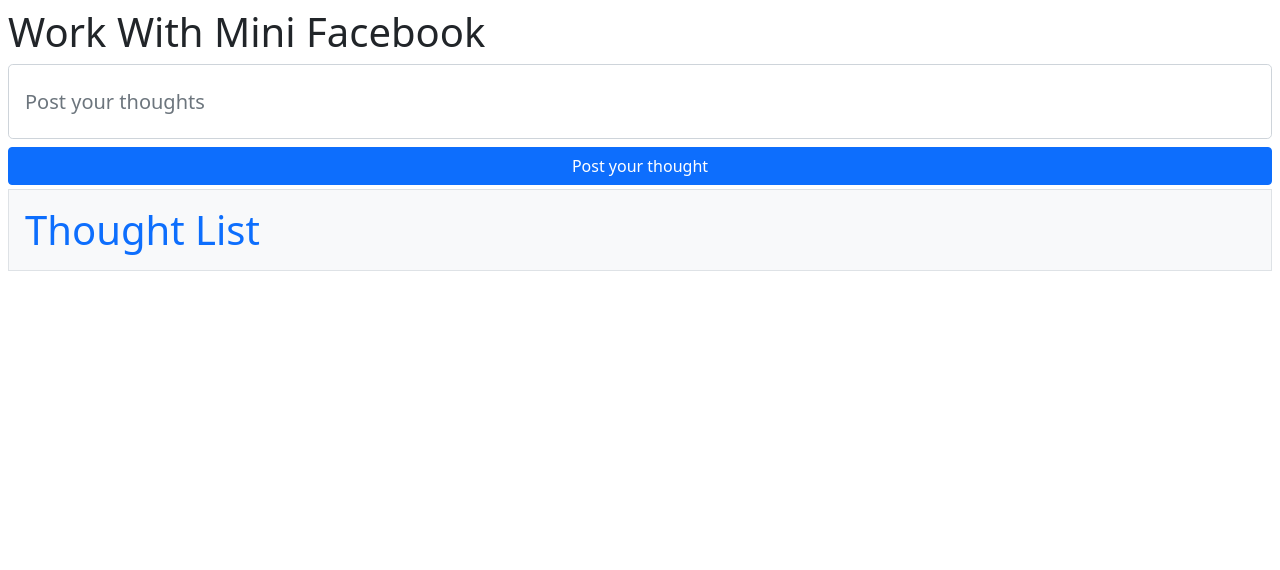
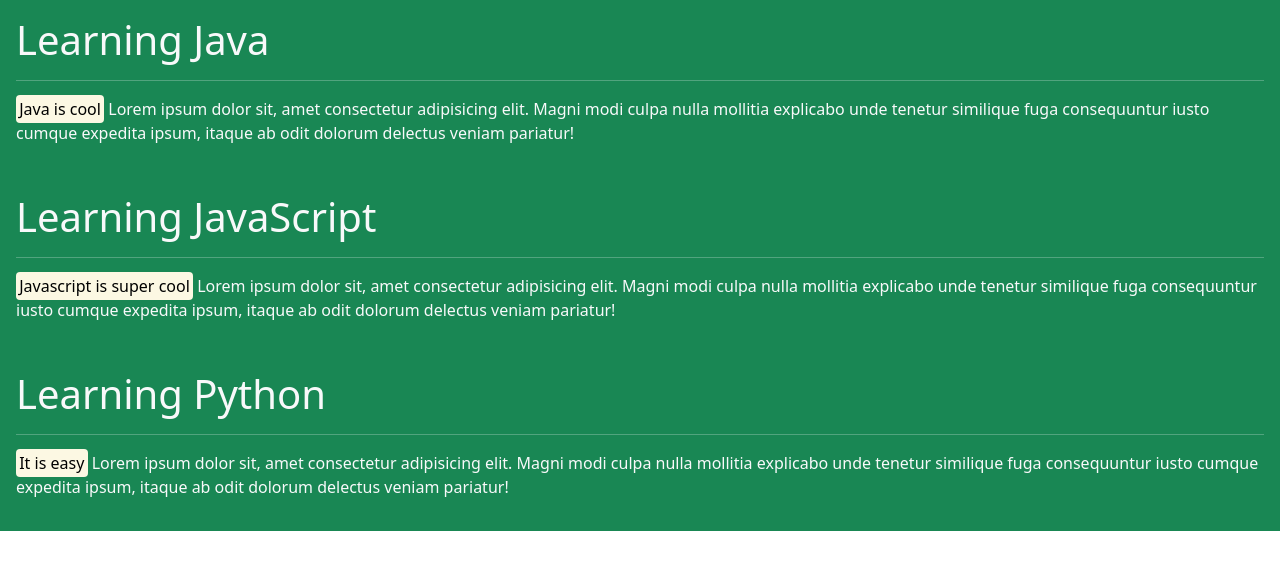
Before and after one commit to Ninad-Bandiwadekar/React, a React (Create React App) app in the folder firstapp/: page / in a window 1280 px wide. Shown: the top 570 px of the page. Built offline with nearby package versions, Linux system fonts and the light colour scheme.

Commit message:
props cocept

```diff
--- a/firstapp/package.json
+++ b/firstapp/package.json
@@ -1,3 +1,4 @@
+
 {
   "name": "firstapp",
   "version": "0.1.0",
--- a/firstapp/src/App.js
+++ b/firstapp/src/App.js
@@ -1,80 +1,32 @@
 import "./App.css";
-import { useState } from "react";
+import { useDebugValue, useState } from "react";
 import "bootstrap/dist/css/bootstrap.css";
-import { HelloWorld } from "./pages/HelloWorld";
-import { HelloUniverse } from "./pages/HelloUniverse";
-import { BrowserRouter, Route, Link } from "react-router-dom";
 
-export default function App() {
+function App() {
   return (
     <div>
-      <MyComponent />
-    </div>
-  );
-}
-function MyComponent() {
-  let [list, setList] = useState([]);
-
-  //1
-  let[thought,setThought]=useState("");
-
-  const postYourThought = () => {
-    //const newlist = ["New thought", ...list];
-    const newlist=[thought,...list];
-    setList(newlist);
-
-    //clear the input:thought
-    setThought("");
-  };
-
-  //4
-  const handleInputChange=(e)=>{
-    console.log(e.target.value);
-
-    const newthought=e.target.value;
-    setThought(newthought);
-
-  }
-
-const handleKeyEvent=(e)=>{
-  // console.log(e.key,e.keyCode);  //to find key code
-  if(e.keyCode==13){  //key code of enter
-    // console.log("User has pressed entered")
-   postYourThought();   //calling the function
-  }
-}
-
-  return (
-    <div className="m-2">
-      <h1>Work With Mini Facebook</h1>
-
-      <input
-        type="text"
-        style={{ height: 75 }}
-        placeholder="Post your thoughts"
-        className="form-control form-control-lg my-2"
-        value={thought} //2
-        onChange={handleInputChange}  //3
-        onKeyDown={handleKeyEvent}  //Enter-1
-      />
-      <input
-        type="button"
-        value="Post your thought"
-        className="btn btn-primary w-100"
-        onClick={postYourThought}
-      />
-
-      <div>
-        <div className="h1 bg-light my-1 p-3 text-primary border">
-          Thought List
-        </div>
-
-        {list.map((item) => {
-          return <div className="alert alert-primary mt-1">{item}</div>;
-        })}
-      </div>
+      <MyComponent heading="Java" desc="Java is cool"/>
+      <MyComponent heading="JavaScript" desc="Javascript is super cool"/>
+      <MyComponent heading="Python" desc="It is easy"/>
     </div>
   );
 }
 
-//export default App;
+
+//Reading the props passed by parent.
+function MyComponent({heading,desc}) {
+  return (
+    <div className="bg-success p-3 text-light">
+      <h1>Learning {heading} </h1>
+      <hr />
+      <p>
+       <mark className="rounded ">{desc}</mark> Lorem ipsum dolor sit, amet consectetur adipisicing elit. Magni modi
+        culpa nulla mollitia explicabo unde tenetur similique fuga consequuntur
+        iusto cumque expedita ipsum, itaque ab odit dolorum delectus veniam
+        pariatur!
+      </p>
+    </div>
+  );
+}
+
+export default App;
```
